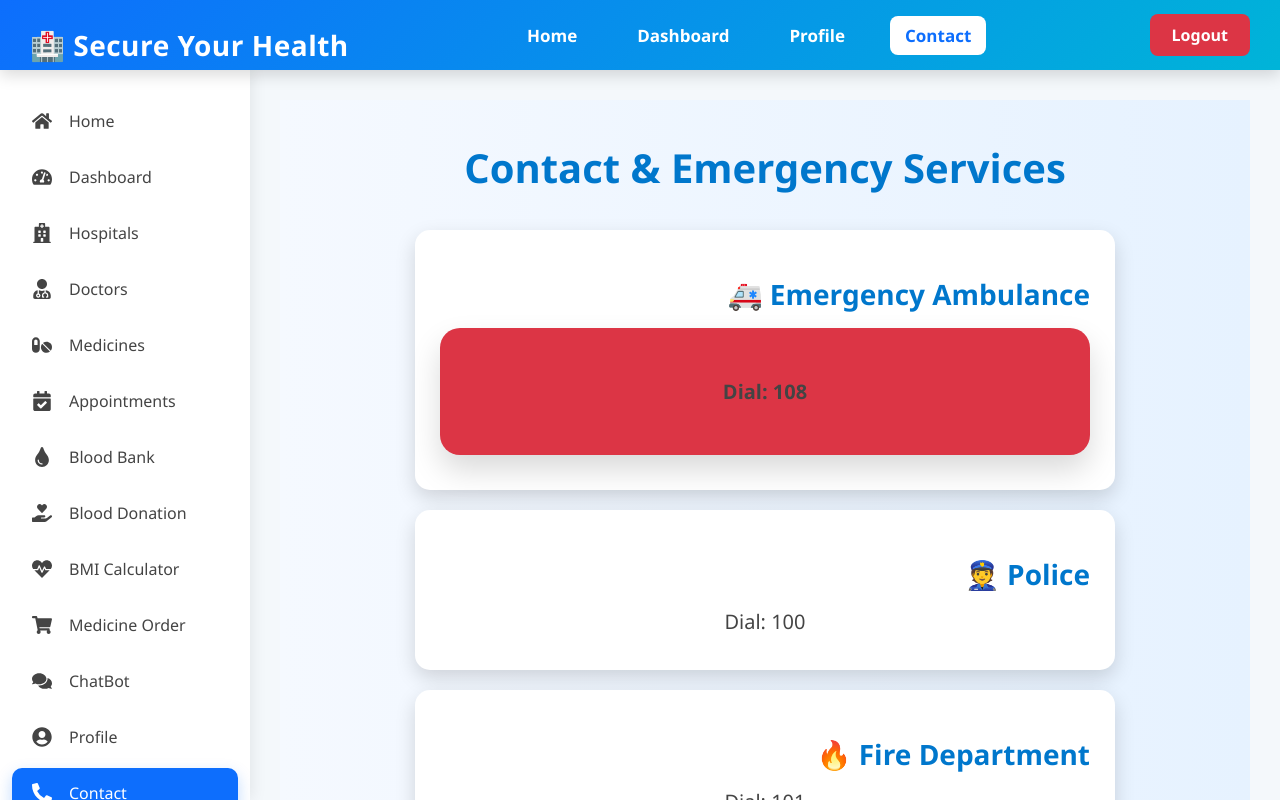
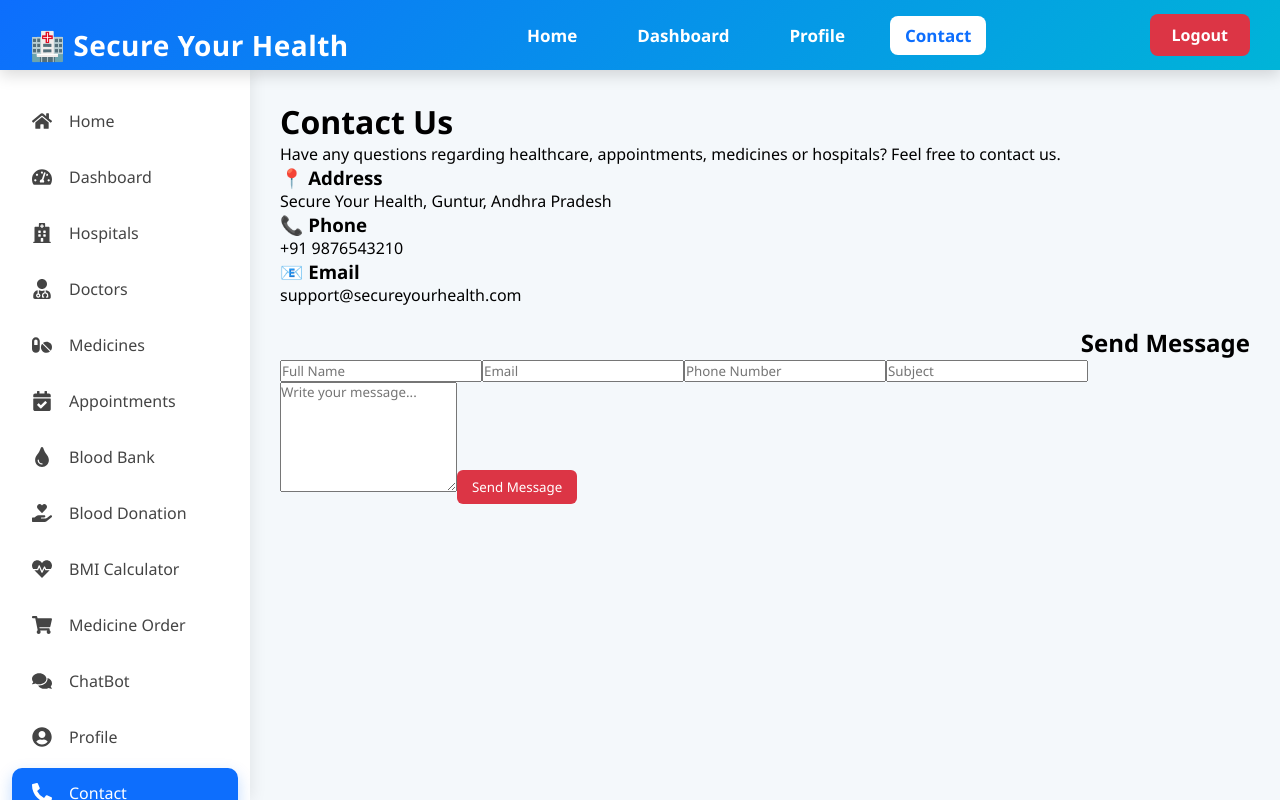
Before and after one commit to mastanshareefshaik5-ms/Secure-Your-Health, a React (Vite) app in the folder Frontend/: page /contact in a window 1280 px wide. Shown: the top 800 px of the page. Built offline with nearby package versions, Linux system fonts and the light colour scheme; sample sign-in values are in the browser's storage.

Commit message:
initial Frontend

```diff
--- a/Frontend/src/Components/Contacts/Contact.jsx
+++ b/Frontend/src/Components/Contacts/Contact.jsx
@@ -1,40 +1,220 @@
+import { useState } from "react";
 import "./Contact.css";
+import { toast } from "react-toastify";
 
 function Contact() {
+
+  const [form, setForm] = useState({
+    name: "",
+    email: "",
+    phone: "",
+    subject: "",
+    message: "",
+  });
+
+  const handleChange = (e) => {
+
+    setForm({
+
+      ...form,
+
+      [e.target.name]: e.target.value,
+
+    });
+
+  };
+
+  const handleSubmit = (e) => {
+
+    e.preventDefault();
+
+    toast.success("Message Sent Successfully");
+
+    setForm({
+
+      name: "",
+
+      email: "",
+
+      phone: "",
+
+      subject: "",
+
+      message: "",
+
+    });
+
+  };
+
   return (
-    <div className="contact">
-      <h1>Contact & Emergency Services</h1>
 
-      <div className="contact-card">
-        <h2>🚑 Emergency Ambulance</h2>
-        <p className="emergency">Dial: 108</p>
+    <div className="contact-page">
+
+      <div className="contact-container">
+
+        <div className="contact-info">
+
+          <h1>
+
+            Contact Us
+
+          </h1>
+
+          <p>
+
+            Have any questions regarding healthcare, appointments,
+            medicines or hospitals? Feel free to contact us.
+
+          </p>
+
+          <div className="info-card">
+
+            <h3>📍 Address</h3>
+
+            <p>
+
+              Secure Your Health,
+              Guntur,
+              Andhra Pradesh
+
+            </p>
+
           </div>
 
-      <div className="contact-card">
-        <h2>👮 Police</h2>
-        <p>Dial: 100</p>
+          <div className="info-card">
+
+            <h3>📞 Phone</h3>
+
+            <p>
+
+              +91 9876543210
+
+            </p>
+
           </div>
 
-      <div className="contact-card">
-        <h2>🔥 Fire Department</h2>
-        <p>Dial: 101</p>
+          <div className="info-card">
+
+            <h3>📧 Email</h3>
+
+            <p>
+
+              support@secureyourhealth.com
+
+            </p>
+
           </div>
 
-      <div className="contact-card">
-        <h2>📧 Email</h2>
-        <p>support@secureyourhealth.com</p>
         </div>
 
-      <div className="contact-card">
-        <h2>📞 Customer Care</h2>
-        <p>+91 98765 43210</p>
+        <form
+
+          className="contact-form"
+
+          onSubmit={handleSubmit}
+
+        >
+
+          <h2>
+
+            Send Message
+
+          </h2>
+
+          <input
+
+            type="text"
+
+            name="name"
+
+            placeholder="Full Name"
+
+            value={form.name}
+
+            onChange={handleChange}
+
+            required
+
+          />
+
+          <input
+
+            type="email"
+
+            name="email"
+
+            placeholder="Email"
+
+            value={form.email}
+
+            onChange={handleChange}
+
+            required
+
+          />
+
+          <input
+
+            type="text"
+
+            name="phone"
+
+            placeholder="Phone Number"
+
+            value={form.phone}
+
+            onChange={handleChange}
+
+            required
+
+          />
+
+          <input
+
+            type="text"
+
+            name="subject"
+
+            placeholder="Subject"
+
+            value={form.subject}
+
+            onChange={handleChange}
+
+            required
+
+          />
+
+          <textarea
+
+            rows="6"
+
+            name="message"
+
+            placeholder="Write your message..."
+
+            value={form.message}
+
+            onChange={handleChange}
+
+            required
+
+          />
+
+          <button type="submit">
+
+            Send Message
+
+          </button>
+
+        </form>
+
       </div>
 
-      <button className="contact-btn">
-        Contact Support
-      </button>
     </div>
+
   );
+
 }
 
 export default Contact;
```
Lines whose indentation alone changed are shown as unchanged.
